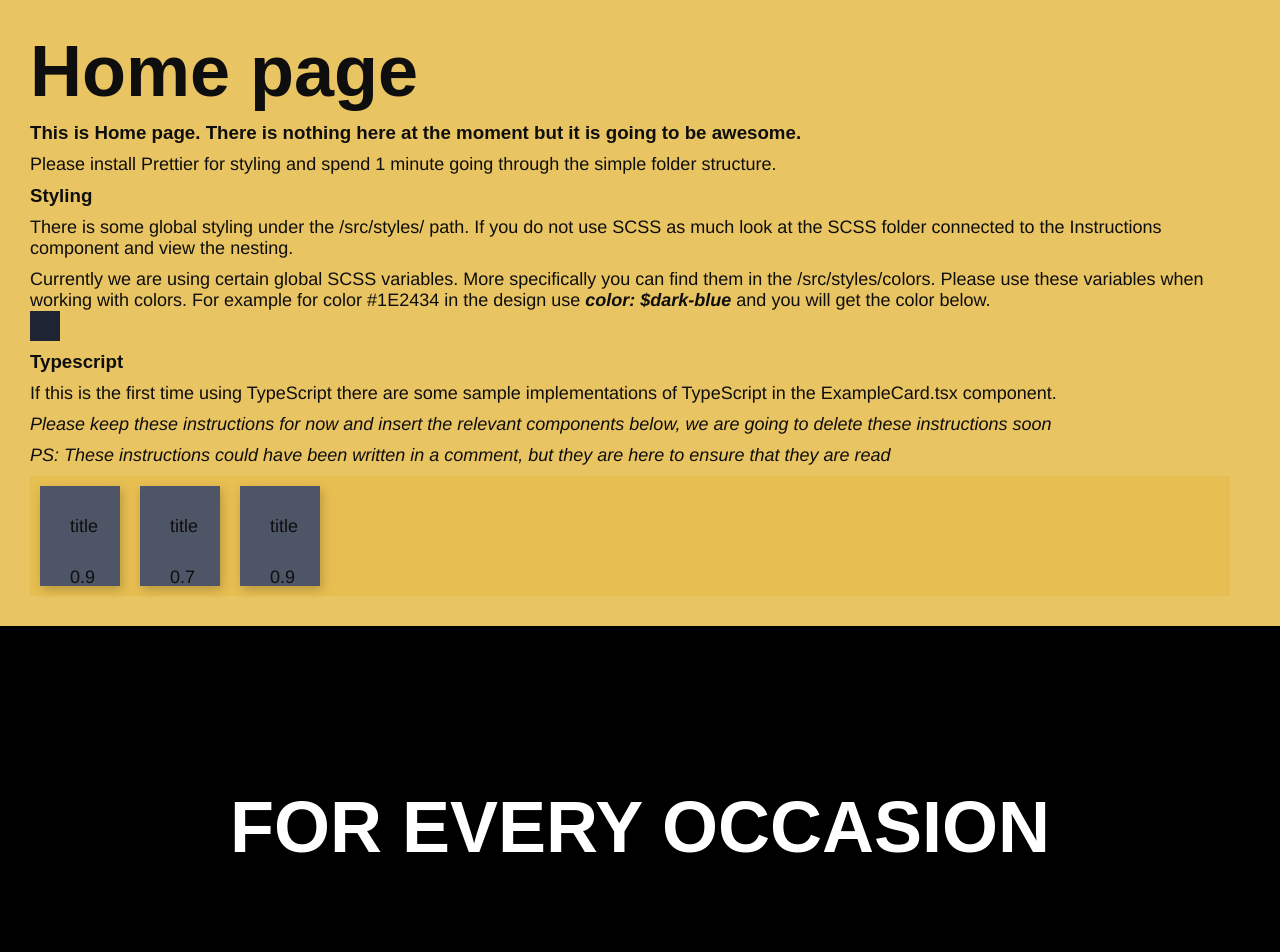
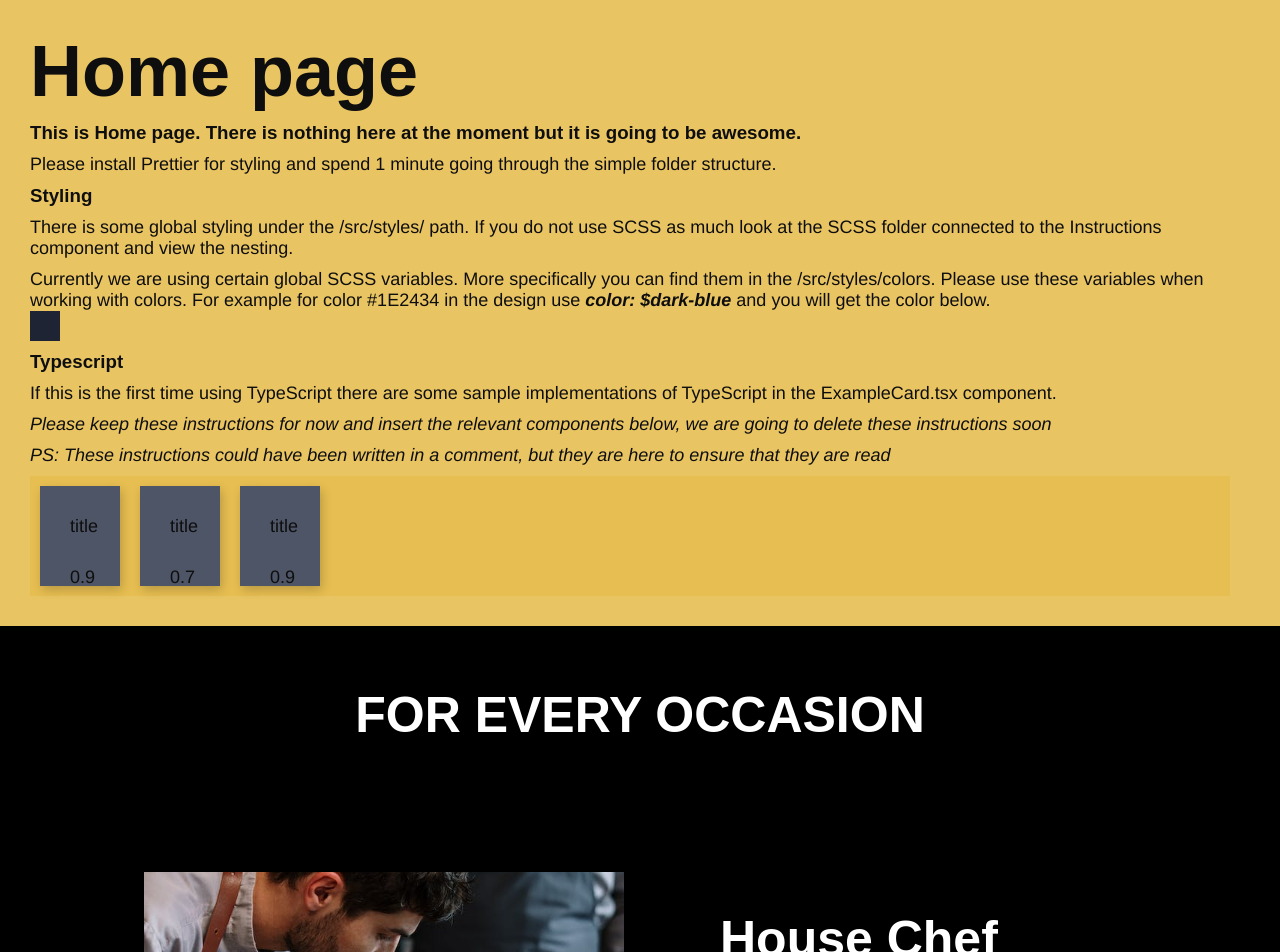
Before and after one commit to madelinegit/Gastron-Guru, a React (Vite) app: page / in a window 1280 px wide. Shown: the top 952 px of the page. Built offline with nearby package versions, Linux system fonts and the light colour scheme; a web font is replaced by a local one.

Commit message:
refactor: title of the ForEveryOccasion page changed to <h2>

```diff
--- a/src/components/ForEveryOccasion.tsx
+++ b/src/components/ForEveryOccasion.tsx
@@ -2,12 +2,12 @@ import Activity from './Activity';
 import ManCooking from '../assets/images/man-cooking.jpg';
 import DancingCouple from '../assets/images/dancing-couple.jpg';
 import CookoutEvents from '../assets/images/food.jpg';
-import './Activity.scss';
+import './ForEveryOccasion.scss';
 
 export const ForEveryOccasion = () => {
   return (
     <div className="for-every-occasion-container">
-      <h1>FOR EVERY OCCASION</h1>
+      <h2>FOR EVERY OCCASION</h2>
       <Activity
         inverted={false}
         image={ManCooking}
```
